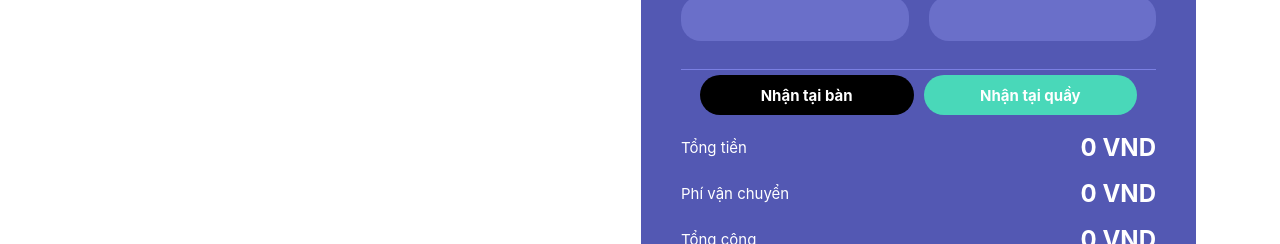
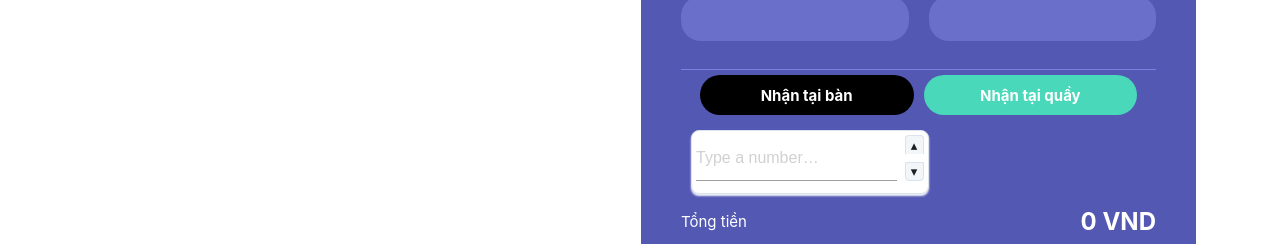
Before and after one commit to GedusX/CanteenService2, a React (Create React App) app in the folder client/: page /payment in a window 1280 px wide. Shown: the part 645-889 px from the top of the page. Built offline with nearby package versions, Linux system fonts and the light colour scheme; no server answers; sample sign-in values are in the browser's storage; a web font is replaced by a local one.

Commit message:
update linh tinh

```diff
--- a/client/src/components/screens/Cart.css
+++ b/client/src/components/screens/Cart.css
@@ -87,8 +87,8 @@
   }
 
 .table_input{
-  width: 30%;
-  height: 10%;
+  width: 50%;
+  height: fit-content;
   margin: 10px;
 }
 
@@ -250,3 +250,18 @@
     box-shadow: 0 10px 20px #5555;
     border-radius: 20px;
   }
+
+
+  .overlay {
+    position: fixed; /* Sit on top of the page content */
+    display: none; /* Hidden by default */
+    width: 100%; /* Full width (cover the whole page) */
+    height: 100%; /* Full height (cover the whole page) */
+    top: 0;
+    left: 0;
+    right: 0;
+    bottom: 0;
+    background-color: rgba(0,0,0,0.5); /* Black background with opacity */
+    z-index: 2; /* Specify a stack order in case you're using a different order for other elements */
+    cursor: pointer; /* Add a pointer on hover */
+  }
--- a/client/src/components/screens/NIB.js
+++ b/client/src/components/screens/NIB.js
@@ -32,7 +32,8 @@ export default function NumberInputBasic() {
   const [value, setValue] = React.useState();
   return (
     <NumberInput
-      aria-label="Demo number input"
+      min = {1}
+      max = {50}
       placeholder="Type a number…"
       onChange={(event, val) => setValue(val)}
     />
@@ -70,6 +71,7 @@ const StyledInputRoot = styled('div')(
   border: 1px solid ${theme.palette.mode === 'dark' ? grey[700] : grey[200]};
   box-shadow: 0px 2px 2px ${theme.palette.mode === 'dark' ? grey[900] : grey[50]};
   display: grid;
+  height: 10px
   grid-template-columns: 1fr 19px;
   grid-template-rows: 1fr 1fr;
   overflow: hidden;
--- a/client/src/components/screens/Payment.js
+++ b/client/src/components/screens/Payment.js
@@ -28,7 +28,13 @@ const Payment = () => {
       })
    },[])
 
-
+   const TablePanel = () =>{
+    <div className="cart_popup">
+            <img src = "https://upload.wikimedia.org/wikipedia/commons/thumb/7/73/Flat_tick_icon.svg/2048px-Flat_tick_icon.svg.png" alt = ""/>
+            <h2>Thành công!</h2>
+            <p>Cảm ơn bạn đã sử dụng dịch vụ của chúng tôi!</p>
+        </div>
+   }
    const TogglePaymode = (mode) =>{
     setPayMode(mode)
    }
@@ -63,8 +69,9 @@ const Payment = () => {
 
   const sum = data.map((order)=>order.amount*order.itemPost.body).reduce((prev, curr) => prev +  curr, 0)
   return (
+
     <div class="cart_container">
-
+        <div className='overlay'></div>
       <div class="cart_checkoutLayout">
 
           <div class="cart_returnCart">
@@ -130,14 +137,22 @@ const Payment = () => {
 
 </div></>):null}
               </>):null}
-            <div class = "cart_return">
+            <div>
                 {payMode<3?(<><center>
                 <button className={getMode===0?"option_buttonCheckoutdark":"option_buttonCheckout"} disabled = {getMode===0} onClick={()=>setGetMode(0)}>Nhận tại bàn</button>
                 <button className={getMode===1?"option_buttonCheckoutdark":"option_buttonCheckout"} disabled = {getMode===1} onClick={()=>setGetMode(1)}>Nhận tại quầy</button>
 
                 </center></>):null}
                 {getMode===0?(<>
-                   </>):(<>
+                <div className='table_input'><NumberInputBasic
+                        class = "table_input"
+                        placeholder="Type a number…"
+                        min = {1}
+                        max = {50}
+                        onChange={(event, val) => setTable(val)}/>
+                        </div>
+
+                </>):(<>
                     <h5> Nhận tại quầy: Đến từng quầy hàng và nhận món</h5>
                     </>)}
             </div>
```
